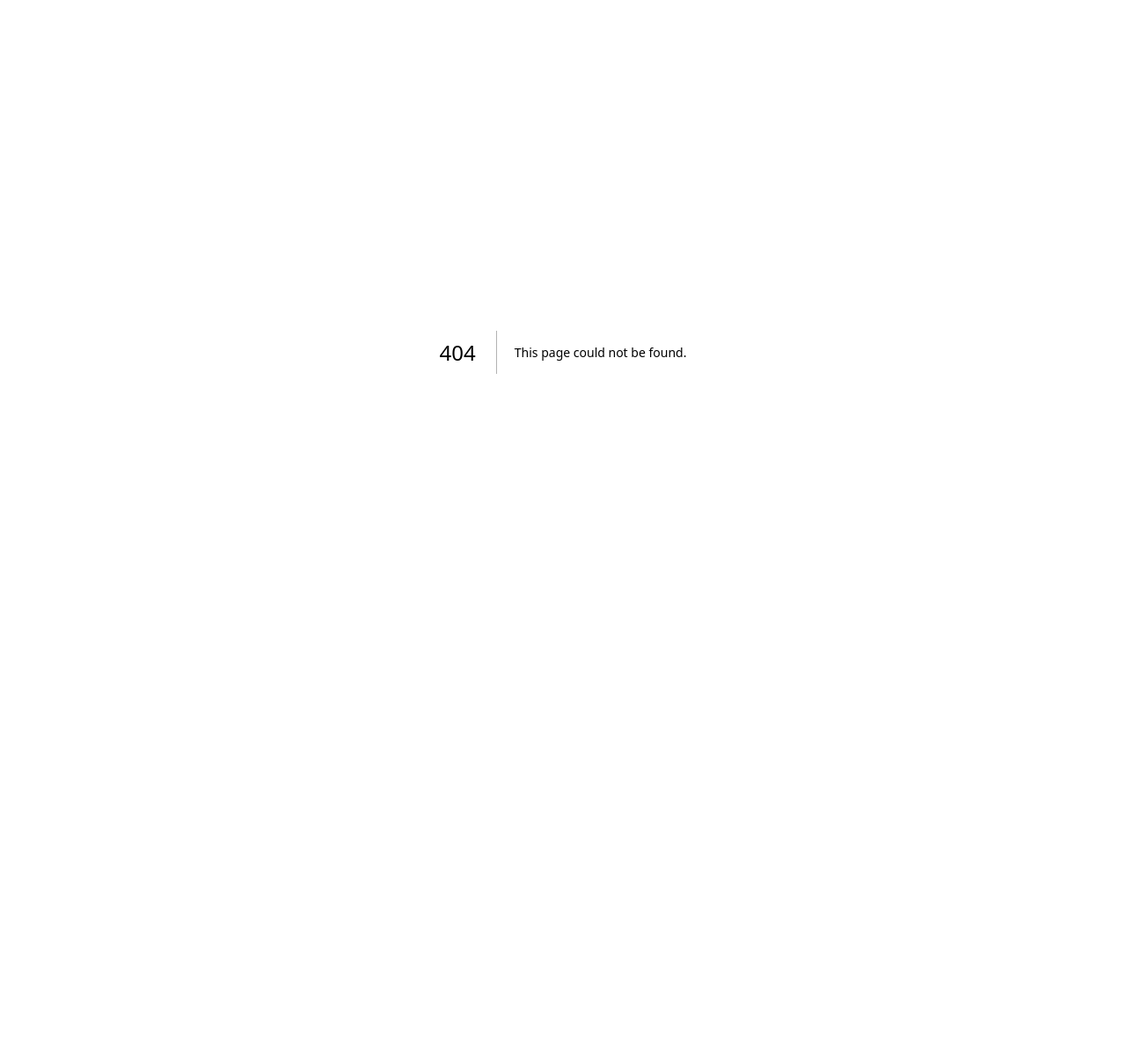
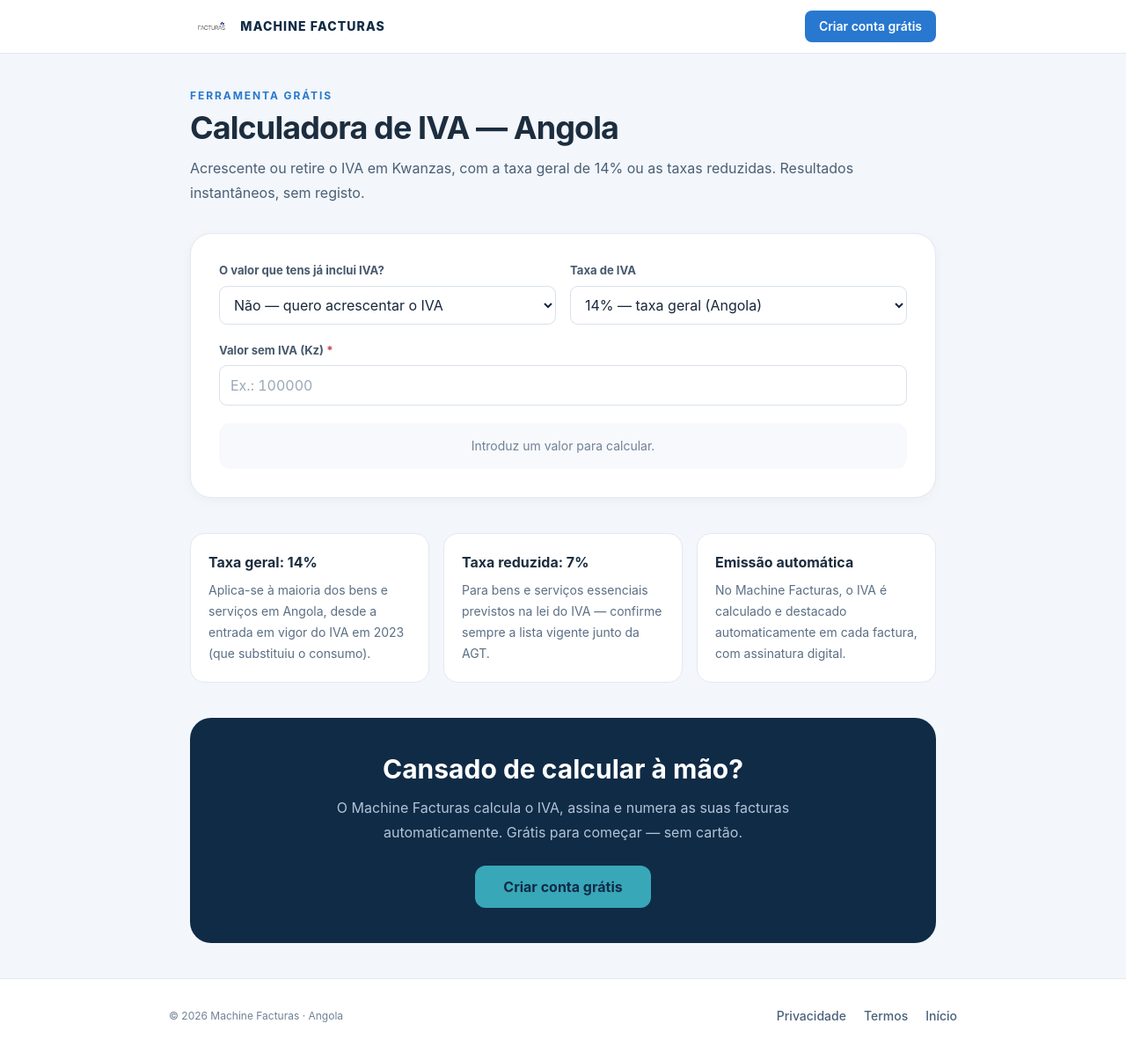
Before and after one commit to Dzumbuca/facturacao-angola, a Next.js app: page /ferramentas/iva in a window 1280 px wide. Before the commit this address had no page. Shown: the whole page at 88% size. Before the commit the page ends 800 px from the top, so only its background shows below. Built offline with nearby package versions, Linux system fonts and the light colour scheme; no server answers; the database is empty.

Commit message:
feat: calculadora de IVA publica (ferramenta SEO com anuncios e funil)

```diff
--- /dev/null
+++ b/src/app/ferramentas/iva/calculator.tsx
@@ -0,0 +1,59 @@
+'use client';
+
+import { useState } from 'react';
+
+const kz = (value: number) => new Intl.NumberFormat('pt-AO', { style: 'currency', currency: 'AOA' }).format(Number.isFinite(value) ? value : 0);
+
+export function IvaCalculator() {
+  const [mode, setMode] = useState<'add' | 'remove'>('add');
+  const [amount, setAmount] = useState('');
+  const [rate, setRate] = useState('14');
+
+  const base = Number(amount.replace(',', '.')) || 0;
+  const rateValue = Number(rate.replace(',', '.')) || 0;
+  const valid = base > 0 && rateValue >= 0 && rateValue <= 100;
+
+  const withoutIva = mode === 'add' ? base : base / (1 + rateValue / 100);
+  const iva = mode === 'add' ? base * (rateValue / 100) : base - withoutIva;
+  const total = mode === 'add' ? base : base;
+
+  return <div className="space-y-5">
+    <div className="grid gap-4 sm:grid-cols-2">
+      <div>
+        <label htmlFor="iva-mode" className="app-label">O valor que tens já inclui IVA?</label>
+        <select id="iva-mode" className="app-input" value={mode} onChange={(event) => setMode(event.target.value as 'add' | 'remove')}>
+          <option value="add">Não — quero acrescentar o IVA</option>
+          <option value="remove">Sim — quero retirar o IVA</option>
+        </select>
+      </div>
+      <div>
+        <label htmlFor="iva-rate" className="app-label">Taxa de IVA</label>
+        <select id="iva-rate" className="app-input" value={rate} onChange={(event) => setRate(event.target.value)}>
+          <option value="14">14% — taxa geral (Angola)</option>
+          <option value="7">7% — taxa reduzida</option>
+          <option value="2">2% — taxa especial</option>
+          <option value="0">0% — isento</option>
+        </select>
+      </div>
+    </div>
+    <div>
+      <label htmlFor="iva-amount" className="app-label">Valor {mode === 'add' ? 'sem IVA' : 'com IVA'} (Kz) <span className="text-[#c44747]">*</span></label>
+      <input id="iva-amount" inputMode="decimal" className="app-input tabular-nums text-lg" placeholder="Ex.: 100000" value={amount} onChange={(event) => setAmount(event.target.value)} />
+    </div>
+
+    {valid ? <div className="grid gap-3 sm:grid-cols-3">
+      <div className="rounded-xl border border-[#e2e9f1] bg-white p-4 text-center">
+        <p className="text-xs font-semibold uppercase tracking-wide text-[#708195]">Sem IVA</p>
+        <p className="mt-1 text-lg font-bold tabular-nums text-[#1c2d3f]">{kz(withoutIva)}</p>
+      </div>
+      <div className="rounded-xl border border-[#c9def2] bg-[#eef6ff] p-4 text-center">
+        <p className="text-xs font-semibold uppercase tracking-wide text-[#2878d0]">IVA ({rateValue}%)</p>
+        <p className="mt-1 text-lg font-bold tabular-nums text-[#2878d0]">{kz(iva)}</p>
+      </div>
+      <div className="rounded-xl border border-[#cbe8dc] bg-[#eff9f4] p-4 text-center">
+        <p className="text-xs font-semibold uppercase tracking-wide text-[#227958]">Total com IVA</p>
+        <p className="mt-1 text-lg font-bold tabular-nums text-[#227958]">{kz(mode === 'add' ? total + iva : total)}</p>
+      </div>
+    </div> : <p className="rounded-xl bg-[#f7f9fc] p-4 text-center text-sm text-[#708195]">Introduz um valor para calcular.</p>}
+  </div>;
+}
--- /dev/null
+++ b/src/app/ferramentas/iva/page.tsx
@@ -0,0 +1,73 @@
+import type { Metadata } from 'next';
+import Link from 'next/link';
+import { prisma } from '@/lib/prisma';
+import { AdHtml } from '@/components/ad-html';
+import { IvaCalculator } from './calculator';
+
+export const metadata: Metadata = {
+  metadataBase: new URL('https://facturacao-angola.vercel.app'),
+  title: 'Calculadora de IVA 14% — Angola | Machine Facturas',
+  description: 'Calculadora de IVA grátis para Angola: acrescente ou retire o IVA de 14%, 7% ou 2% em Kwanzas. Resultados instantâneos, sem registo.',
+  keywords: ['calculadora IVA Angola', 'calcular IVA 14', 'IVA Angola', 'imposto sobre o valor acrescentado', 'calculadora de impostos Angola'],
+  openGraph: {
+    title: 'Calculadora de IVA 14% — Angola',
+    description: 'Acrescente ou retire o IVA em Kwanzas. Grátis e instantâneo.',
+    locale: 'pt_AO',
+    type: 'website',
+  },
+};
+
+export default async function CalculadoraIvaPage() {
+  let adHtml: string | null = null;
+  try {
+    const config = await prisma.platformConfig.findUnique({ where: { id: 'global' }, select: { adHtml: true } });
+    adHtml = config?.adHtml ?? null;
+  } catch { adHtml = null; }
+
+  return <main className="min-h-screen bg-[#f3f6fa] text-[#1c2d3f]">
+    <header className="border-b border-[#e2e9f1] bg-white">
+      <div className="mx-auto flex max-w-4xl items-center justify-between gap-3 px-4 py-3 md:px-6">
+        <Link href="/inicio" className="flex items-center gap-2">
+          <img src="/logo.png" alt="Facturas" className="h-9 w-auto rounded-lg bg-white object-contain px-1.5 py-1" />
+          <span className="text-sm font-extrabold tracking-[.08em] text-[#102b46]">MACHINE FACTURAS</span>
+        </Link>
+        <Link href="/register" className="rounded-lg bg-[#2878d0] px-4 py-2 text-sm font-semibold text-white transition hover:bg-[#216bbd]">Criar conta grátis</Link>
+      </div>
+    </header>
+
+    {adHtml && <div className="mx-auto max-w-4xl px-4 pt-5 md:px-6"><div className="overflow-hidden rounded-xl border border-[#e2e9f1] bg-white p-2"><AdHtml html={adHtml} /></div></div>}
+
+    <article className="mx-auto max-w-4xl px-4 py-10 md:px-6">
+      <p className="text-xs font-bold uppercase tracking-[.16em] text-[#2878d0]">Ferramenta grátis</p>
+      <h1 className="mt-2 text-3xl font-bold tracking-tight md:text-4xl">Calculadora de IVA — Angola</h1>
+      <p className="mt-3 leading-7 text-[#4a5f76]">Acrescente ou retire o IVA em Kwanzas, com a taxa geral de 14% ou as taxas reduzidas. Resultados instantâneos, sem registo.</p>
+
+      <div className="mt-8 rounded-3xl border border-[#e2e9f1] bg-white p-6 shadow-[0_3px_14px_rgba(25,52,80,.035)] md:p-8">
+        <IvaCalculator />
+      </div>
+
+      <div className="mt-10 grid gap-4 sm:grid-cols-3">
+        <div className="rounded-2xl border border-[#e2e9f1] bg-white p-5"><h2 className="font-bold">Taxa geral: 14%</h2><p className="mt-2 text-sm leading-6 text-[#5b6f85]">Aplica-se à maioria dos bens e serviços em Angola, desde a entrada em vigor do IVA em 2023 (que substituiu o consumo).</p></div>
+        <div className="rounded-2xl border border-[#e2e9f1] bg-white p-5"><h2 className="font-bold">Taxa reduzida: 7%</h2><p className="mt-2 text-sm leading-6 text-[#5b6f85]">Para bens e serviços essenciais previstos na lei do IVA — confirme sempre a lista vigente junto da AGT.</p></div>
+        <div className="rounded-2xl border border-[#e2e9f1] bg-white p-5"><h2 className="font-bold">Emissão automática</h2><p className="mt-2 text-sm leading-6 text-[#5b6f85]">No Machine Facturas, o IVA é calculado e destacado automaticamente em cada factura, com assinatura digital.</p></div>
+      </div>
+
+      <div className="mt-10 rounded-3xl bg-[#102b46] px-6 py-10 text-center text-white md:px-12">
+        <h2 className="text-2xl font-bold md:text-3xl">Cansado de calcular à mão?</h2>
+        <p className="mx-auto mt-3 max-w-xl leading-7 text-blue-100/80">O Machine Facturas calcula o IVA, assina e numera as suas facturas automaticamente. Grátis para começar — sem cartão.</p>
+        <Link href="/register" className="mt-6 inline-flex min-h-12 items-center justify-center rounded-xl bg-[#38a7b8] px-8 text-base font-bold text-[#102b46] transition hover:bg-[#4fbccb]">Criar conta grátis</Link>
+      </div>
+    </article>
+
+    <footer className="border-t border-[#e2e9f1] bg-white px-4 py-8 md:px-6">
+      <div className="mx-auto flex max-w-4xl flex-col items-center justify-between gap-3 sm:flex-row">
+        <span className="text-xs text-[#708195]">© 2026 Machine Facturas · Angola</span>
+        <div className="flex gap-5 text-sm font-medium text-[#48627a]">
+          <Link href="/privacidade" className="hover:text-[#2878d0]">Privacidade</Link>
+          <Link href="/termos" className="hover:text-[#2878d0]">Termos</Link>
+          <Link href="/inicio" className="hover:text-[#2878d0]">Início</Link>
+        </div>
+      </div>
+    </footer>
+  </main>;
+}
--- a/src/app/sitemap.ts
+++ b/src/app/sitemap.ts
@@ -6,6 +6,7 @@ export default function sitemap(): MetadataRoute.Sitemap {
   return [
     { url: BASE_URL, lastModified: new Date(), changeFrequency: 'weekly', priority: 1 },
     { url: `${BASE_URL}/inicio`, lastModified: new Date(), changeFrequency: 'weekly', priority: 1 },
+    { url: `${BASE_URL}/ferramentas/iva`, lastModified: new Date(), changeFrequency: 'monthly', priority: 0.8 },
     { url: `${BASE_URL}/privacidade`, lastModified: new Date(), changeFrequency: 'yearly', priority: 0.3 },
     { url: `${BASE_URL}/termos`, lastModified: new Date(), changeFrequency: 'yearly', priority: 0.3 },
   ];
```
